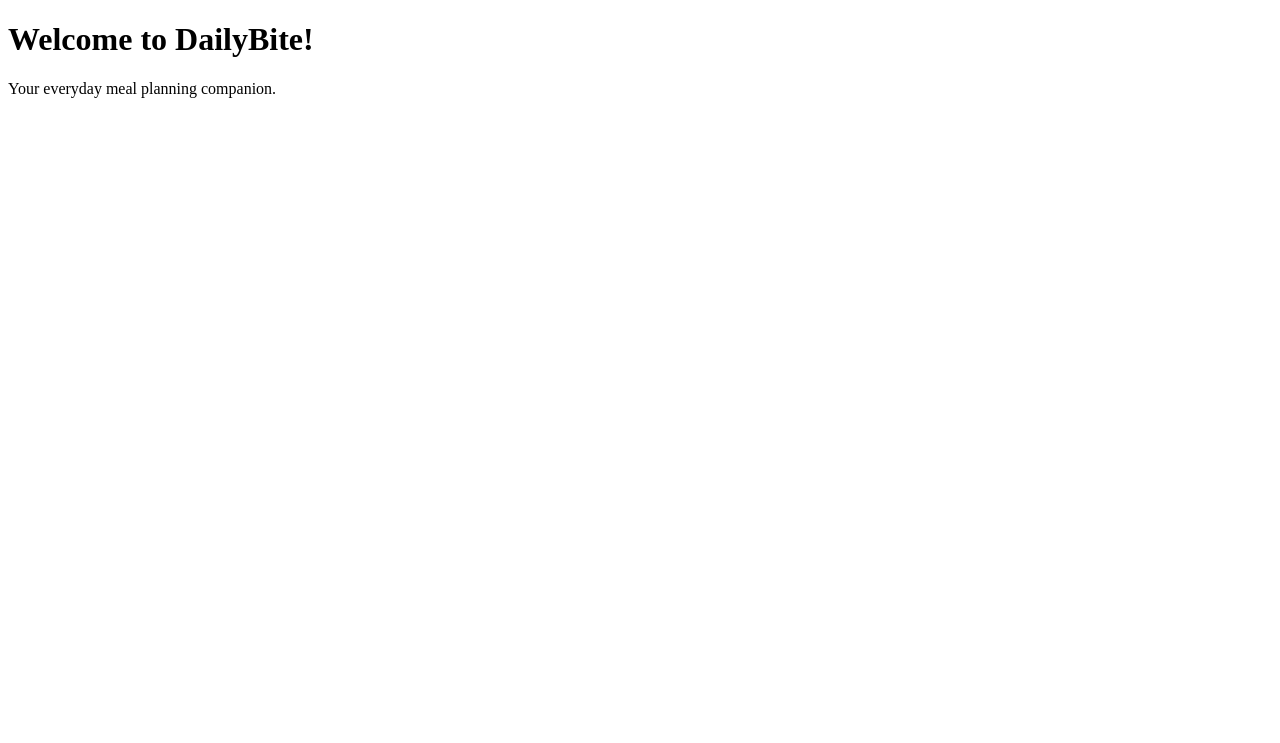
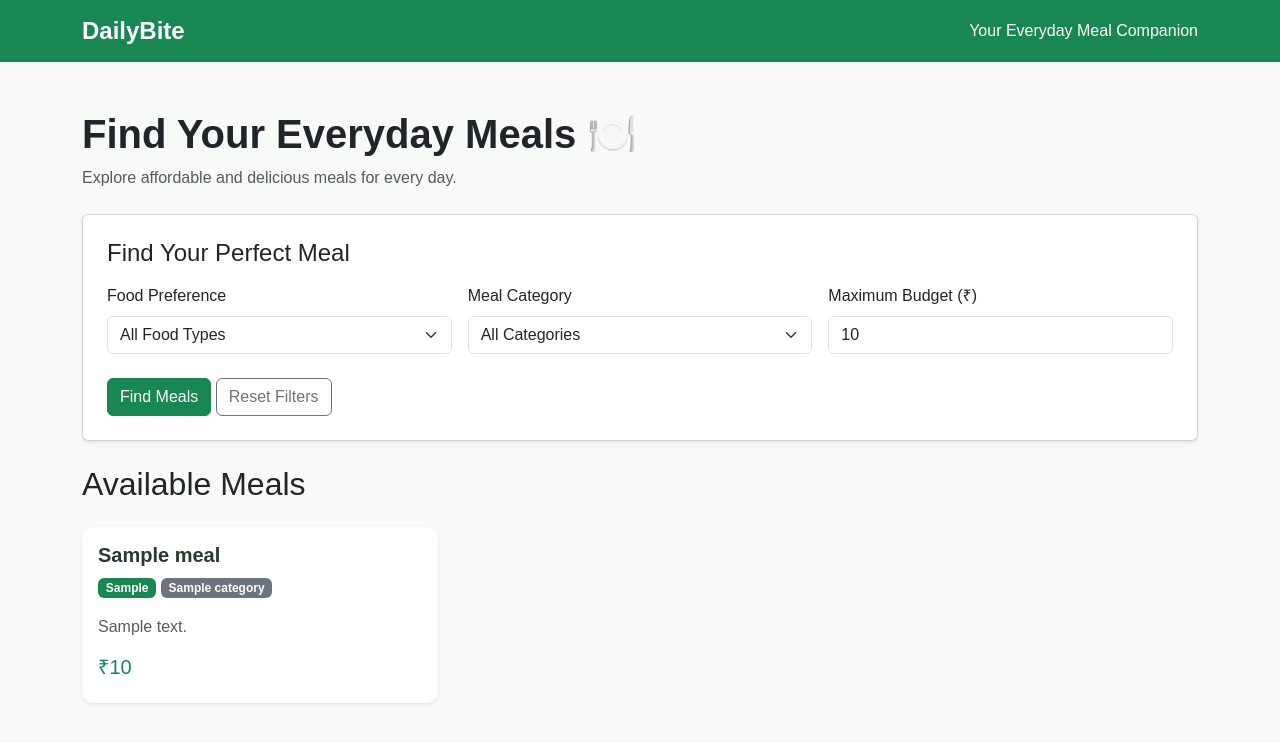
Before and after one commit to saiananyaparuchuru-pixel/Daily-Bite, a Flask app: template templates/home.html in a window 1280 px wide. Shown: the top 743 px of the page. Run offline with Flask 3, Linux system fonts and the light colour scheme; the template is opened without the code that fills it: most values are stand-ins (such as "Sample title", 1, 10 or a date in 2020).

Commit message:
Implemented meal preference and budget filters

```diff
--- a/app.py
+++ b/app.py
@@ -1,11 +1,45 @@
-from flask import Flask, render_template
+
+from flask import Flask, render_template, request
+from database import (
+    get_all_meals,
+    get_filtered_meals,
+    create_tables,
+    insert_sample_meals
+)
 
 app = Flask(__name__)
 
+
 @app.route("/")
 def home():
-    return render_template("home.html")
+
+    food_type = request.args.get("food_type", "")
+    category = request.args.get("category", "")
+    max_price_input = request.args.get("max_price", "")
+
+    try:
+        max_price = float(max_price_input) if max_price_input else None
+    except ValueError:
+        max_price = None
+
+    meals = get_filtered_meals(
+        food_type=food_type or None,
+        max_price=max_price,
+        category=category or None
+    )
+
+    return render_template(
+        "home.html",
+        meals=meals,
+        food_type=food_type,
+        category=category,
+        max_price=max_price_input
+    )
 
 
 if __name__ == "__main__":
+
+    create_tables()
+    insert_sample_meals()
+
     app.run(debug=True)
--- a/database.py
+++ b/database.py
@@ -48,6 +48,44 @@ def insert_sample_meals():
             (name, category, food_type, price, description)
             VALUES (?, ?, ?, ?, ?)
         """, meals)
+def get_all_meals():
+
+    connection = get_db_connection()
+
+    meals = connection.execute(
+        "SELECT * FROM meals WHERE availability = 1"
+    ).fetchall()
+
+    connection.close()
+
+    return meals
+
+def get_filtered_meals(food_type=None, max_price=None, category=None):
+
+    connection = get_db_connection()
+
+    query = "SELECT * FROM meals WHERE availability = 1"
+    parameters = []
+
+    if food_type:
+        query += " AND food_type = ?"
+        parameters.append(food_type)
+
+    if max_price is not None:
+        query += " AND price <= ?"
+        parameters.append(max_price)
+
+    if category:
+        query += " AND category = ?"
+        parameters.append(category)
+
+    meals = connection.execute(
+        query, parameters
+    ).fetchall()
+
+    connection.close()
+
+    return meals
 
     connection.commit()
     connection.close()
--- a/static/style.css
+++ b/static/style.css
@@ -0,0 +1,23 @@
+
+body {
+    background-color: #f8faf8;
+    font-family: Arial, sans-serif;
+}
+
+.meal-card {
+    border: none;
+    border-radius: 12px;
+    transition: transform 0.2s ease;
+}
+
+.meal-card:hover {
+    transform: translateY(-5px);
+}
+
+.card-title {
+    color: #263b2d;
+}
+
+.navbar-brand {
+    font-size: 24px;
+}
--- a/templates/home.html
+++ b/templates/home.html
@@ -3,12 +3,190 @@
 <head>
     <meta charset="UTF-8">
     <meta name="viewport" content="width=device-width, initial-scale=1.0">
-    <title>DailyBite</title>
+
+    <title>DailyBite | Meal Planner</title>
+
+    <link href="https://cdn.jsdelivr.net/npm/bootstrap@5.3.3/dist/css/bootstrap.min.css"
+          rel="stylesheet">
+
+    <link rel="stylesheet"
+          href="{{ url_for('static', filename='css/style.css') }}">
 </head>
+
 <body>
 
-    <h1>Welcome to DailyBite!</h1>
-    <p>Your everyday meal planning companion.</p>
+    <!-- Navigation -->
+    <nav class="navbar navbar-expand-lg navbar-dark bg-success">
+        <div class="container">
+            <a class="navbar-brand fw-bold" href="/">DailyBite</a>
+
+            <span class="navbar-text text-white">
+                Your Everyday Meal Companion
+            </span>
+        </div>
+    </nav>
+
+    <!-- Welcome section -->
+    <section class="container mt-5">
+        <h1 class="fw-bold">Find Your Everyday Meals 🍽️</h1>
+
+        <p class="text-muted">
+            Explore affordable and delicious meals for every day.
+        </p>
+    </section>
+
+<!-- Meal Filters -->
+<section class="container mt-4">
+
+    <div class="card shadow-sm p-4">
+
+        <h4 class="mb-3">Find Your Perfect Meal</h4>
+
+        <form method="GET" action="/">
+
+            <div class="row g-3">
+
+                <div class="col-md-4">
+
+                    <label class="form-label">
+                        Food Preference
+                    </label>
+
+                    <select name="food_type" class="form-select">
+
+                        <option value="">All Food Types</option>
+
+                        <option value="Vegetarian"
+                            {% if food_type == 'Vegetarian' %}selected{% endif %}>
+                            Vegetarian
+                        </option>
+
+                        <option value="Non-Vegetarian"
+                            {% if food_type == 'Non-Vegetarian' %}selected{% endif %}>
+                            Non-Vegetarian
+                        </option>
+
+                    </select>
+
+                </div>
+
+                <div class="col-md-4">
+
+                    <label class="form-label">
+                        Meal Category
+                    </label>
+
+                    <select name="category" class="form-select">
+
+                        <option value="">All Categories</option>
+
+                        <option value="Breakfast"
+                            {% if category == 'Breakfast' %}selected{% endif %}>
+                            Breakfast
+                        </option>
+
+                        <option value="Lunch"
+                            {% if category == 'Lunch' %}selected{% endif %}>
+                            Lunch
+                        </option>
+
+                        <option value="Dinner"
+                            {% if category == 'Dinner' %}selected{% endif %}>
+                            Dinner
+                        </option>
+
+                    </select>
+
+                </div>
+
+                <div class="col-md-4">
+
+                    <label class="form-label">
+                        Maximum Budget (₹)
+                    </label>
+
+                    <input
+                        type="number"
+                        name="max_price"
+                        class="form-control"
+                        placeholder="Enter your budget"
+                        min="0"
+                        step="1"
+                        value="{{ max_price }}"
+                    >
+
+                </div>
+
+            </div>
+
+            <div class="mt-4">
+
+                <button type="submit" class="btn btn-success">
+                    Find Meals
+                </button>
+
+                <a href="/" class="btn btn-outline-secondary">
+                    Reset Filters
+                </a>
+
+            </div>
+
+        </form>
+
+    </div>
+
+</section>
+
+    <!-- Meals section -->
+    <section class="container mt-4 mb-5">
+
+        <h2 class="mb-4">Available Meals</h2>
+
+        <div class="row">
+
+            {% for meal in meals %}
+
+            <div class="col-md-4 mb-4">
+
+                <div class="card meal-card h-100 shadow-sm">
+
+                    <div class="card-body">
+
+                        <h5 class="card-title fw-bold">
+                            {{ meal['name'] }}
+                        </h5>
+
+                        <span class="badge bg-success">
+                            {{ meal['food_type'] }}
+                        </span>
+
+                        <span class="badge bg-secondary">
+                            {{ meal['category'] }}
+                        </span>
+
+                        <p class="card-text mt-3 text-muted">
+                            {{ meal['description'] }}
+                        </p>
+
+                        <h5 class="text-success">
+                            ₹{{ meal['price'] }}
+                        </h5>
+
+                    </div>
+
+                </div>
+
+            </div>
+
+            {% else %}
+
+            <p>No meals are currently available.</p>
+
+            {% endfor %}
+
+        </div>
+
+    </section>
 
 </body>
 </html>
```
